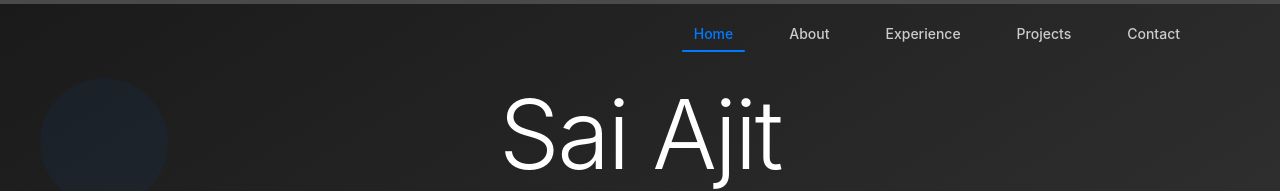
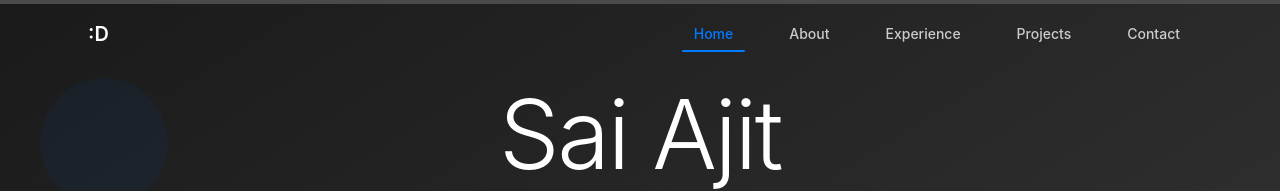
Before and after one commit to saiajitbhavaraju/fortpolio, a React (Vite) app: page / in a window 1280 px wide. Shown: the top 191 px of the page. Built offline with nearby package versions, Linux system fonts and the light colour scheme.

Commit message:
Update Header.tsx

```diff
--- a/src/components/Header.tsx
+++ b/src/components/Header.tsx
@@ -53,7 +53,7 @@ const Header: React.FC<HeaderProps> = ({ activeSection }) => {
             onClick={() => scrollToSection('home')}
             className="text-xl font-semibold cursor-pointer hover:text-accent-blue transition-colors duration-200"
           >
-
+            :D
           </div>
 
           {/* Desktop Navigation */}
```
